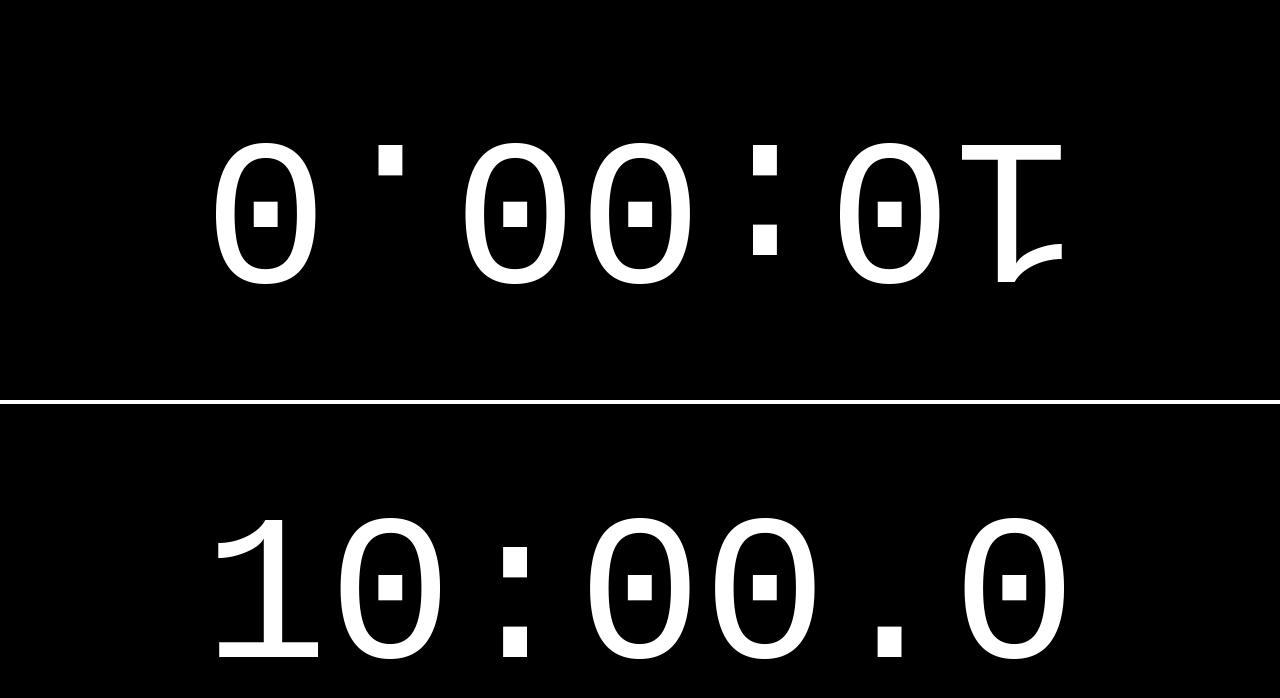
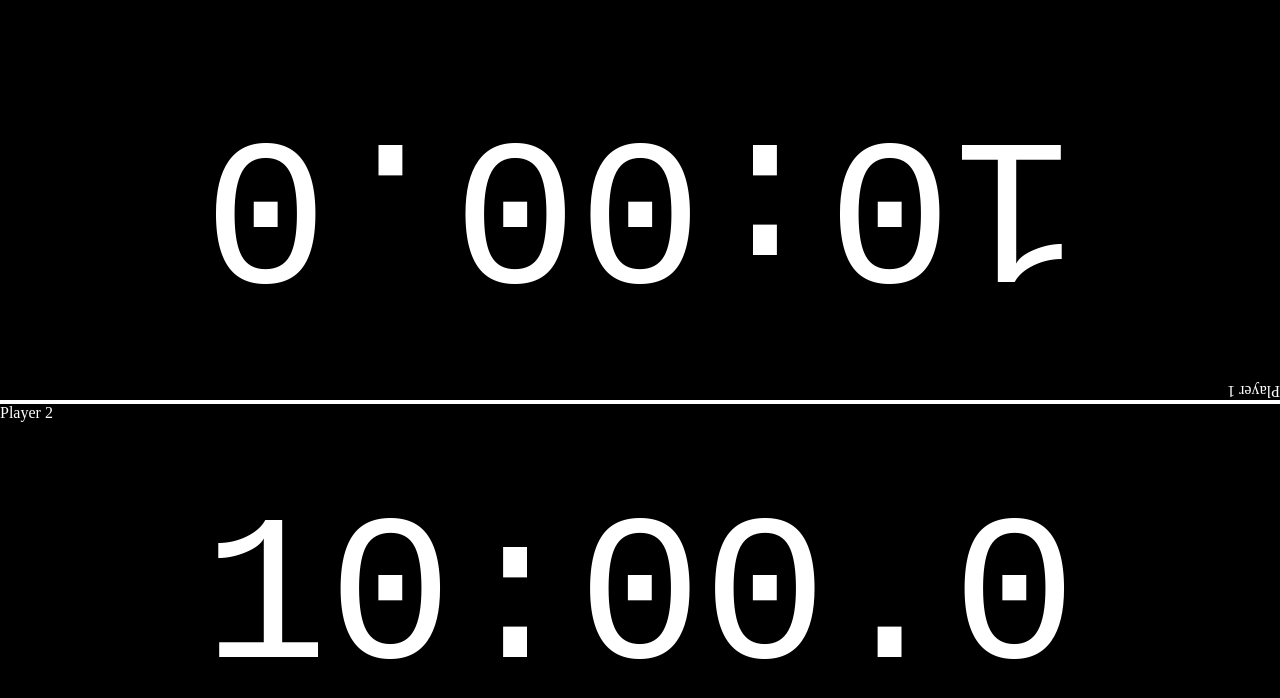
Before and after one commit to kenrick95/luxord, a website built with Parcel: page src/index.html in a window 1280 px wide. Built offline with nearby package versions, Linux system fonts and the light colour scheme.

Commit message:
Alert when time's up

```diff
--- a/src/style.css
+++ b/src/style.css
@@ -5,6 +5,8 @@ body,
   height: 100vh;
   padding: 0;
   margin: 0;
+  counter-reset: timer-counter;
+  color: white;
 }
 
 .timer {
@@ -12,11 +14,17 @@ body,
   width: 100%;
   height: 50%;
   background: black;
+  position: relative;
+}
+.timer::before {
+  counter-increment: timer-counter;
+  content: "Player " counter(timer-counter);
+  position: absolute;
 }
 .timer + .timer {
-  border-top: .3rem solid white;
+  border-top: 0.3rem solid white;
 }
 
-#timer-1 {
+.timer:nth-child(1) {
   transform: rotateZ(180deg);
 }
--- a/src/timer/switchTimer.ts
+++ b/src/timer/switchTimer.ts
@@ -27,6 +27,7 @@ class SwitchTimer {
   };
   private endCallback = (timerId: number) => {
     console.log('Timer ended:', timerId);
+    alert(`Time's up for player ${timerId + 1}`)
     this.reset();
   };
 
```
